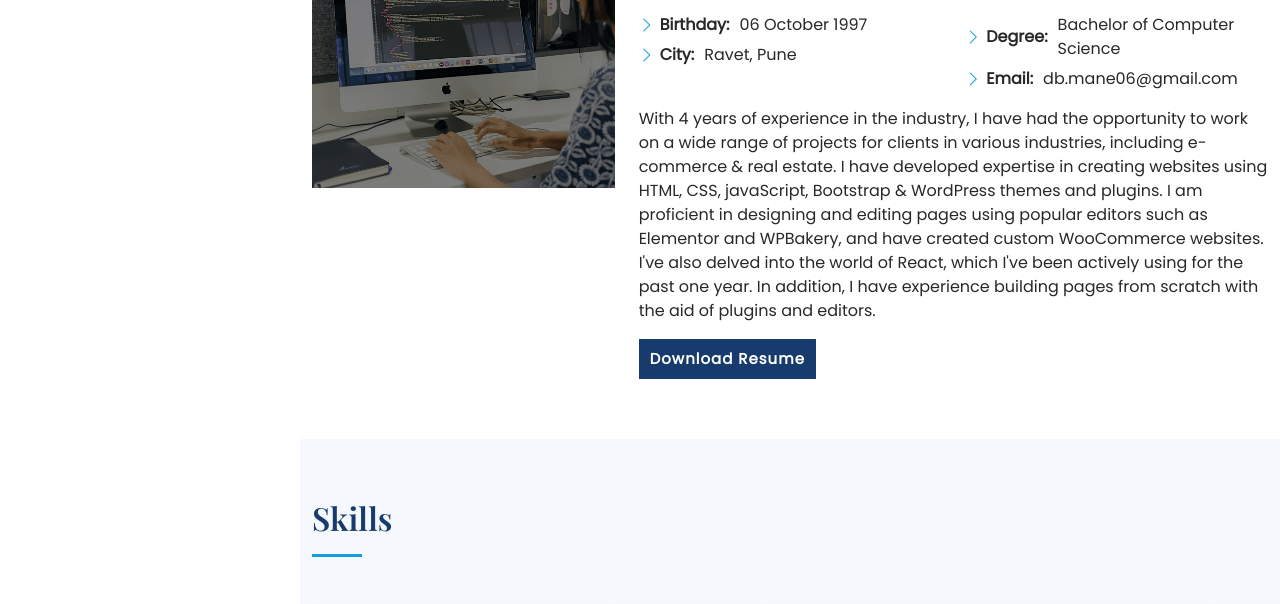
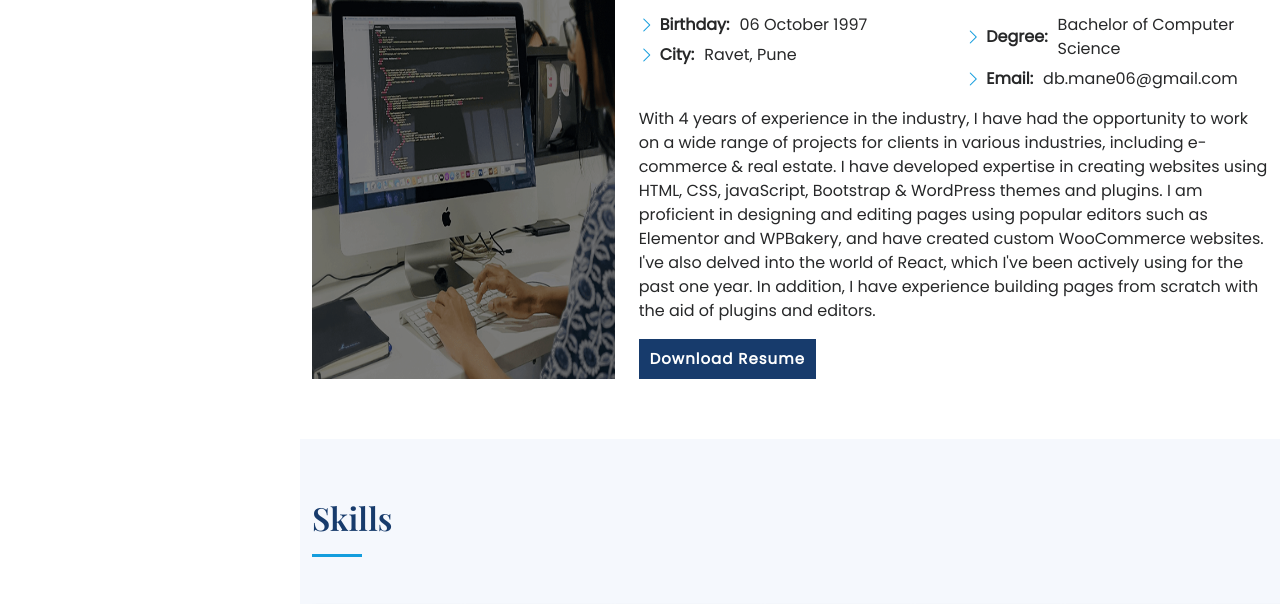
Before and after one commit to dhanashree-06/portfoliio.github.io, a plain HTML site: page index.html in a window 1280 px wide. Shown: the part 1131-1735 px from the top of the page. Drawn offline with nearby package versions, Linux system fonts and the light colour scheme.

Commit message:
Update style.css

```diff
--- a/assets/css/style.css
+++ b/assets/css/style.css
@@ -386,7 +386,9 @@ a.download-resume:hover {
   transition: 1s;
   color: #173b6c;
 }
-
+section#about img {
+    height: -webkit-fill-available;
+}
 /*--------------------------------------------------------------
 # Akills
 --------------------------------------------------------------*/
```
